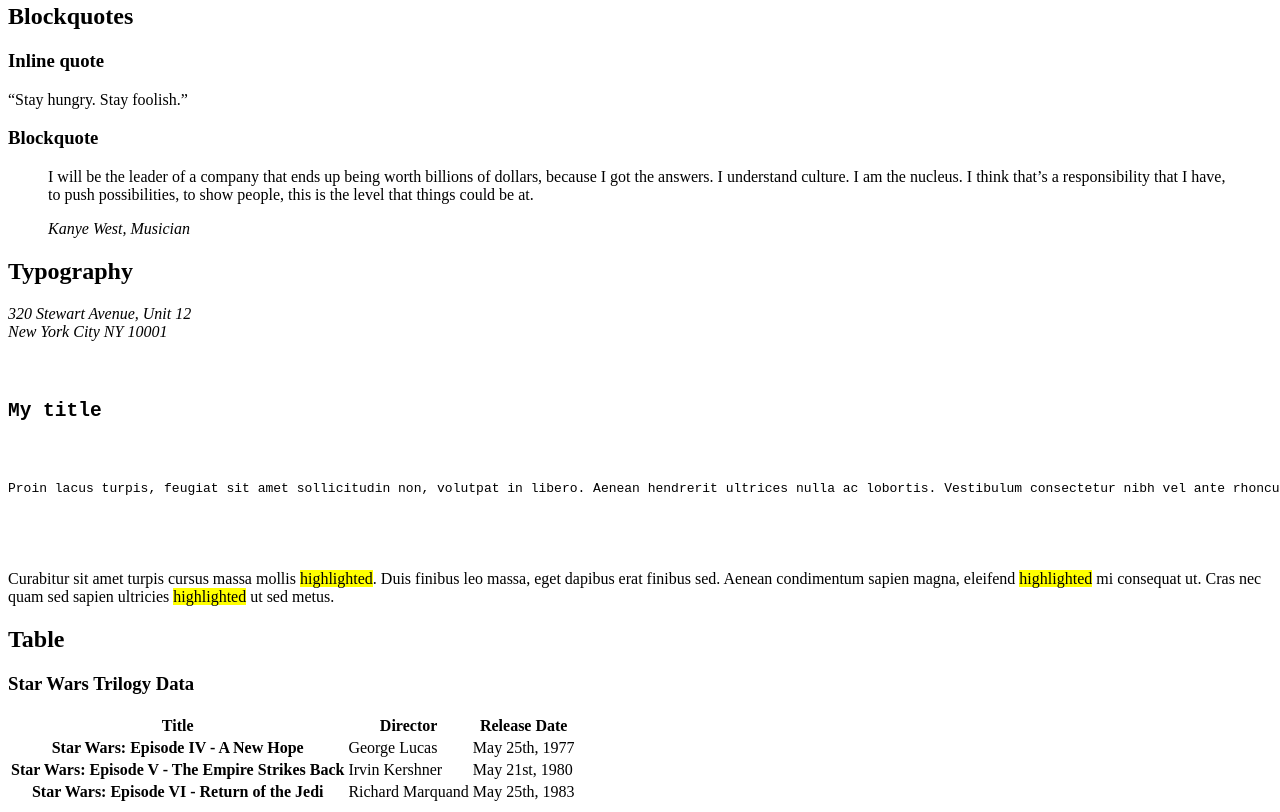
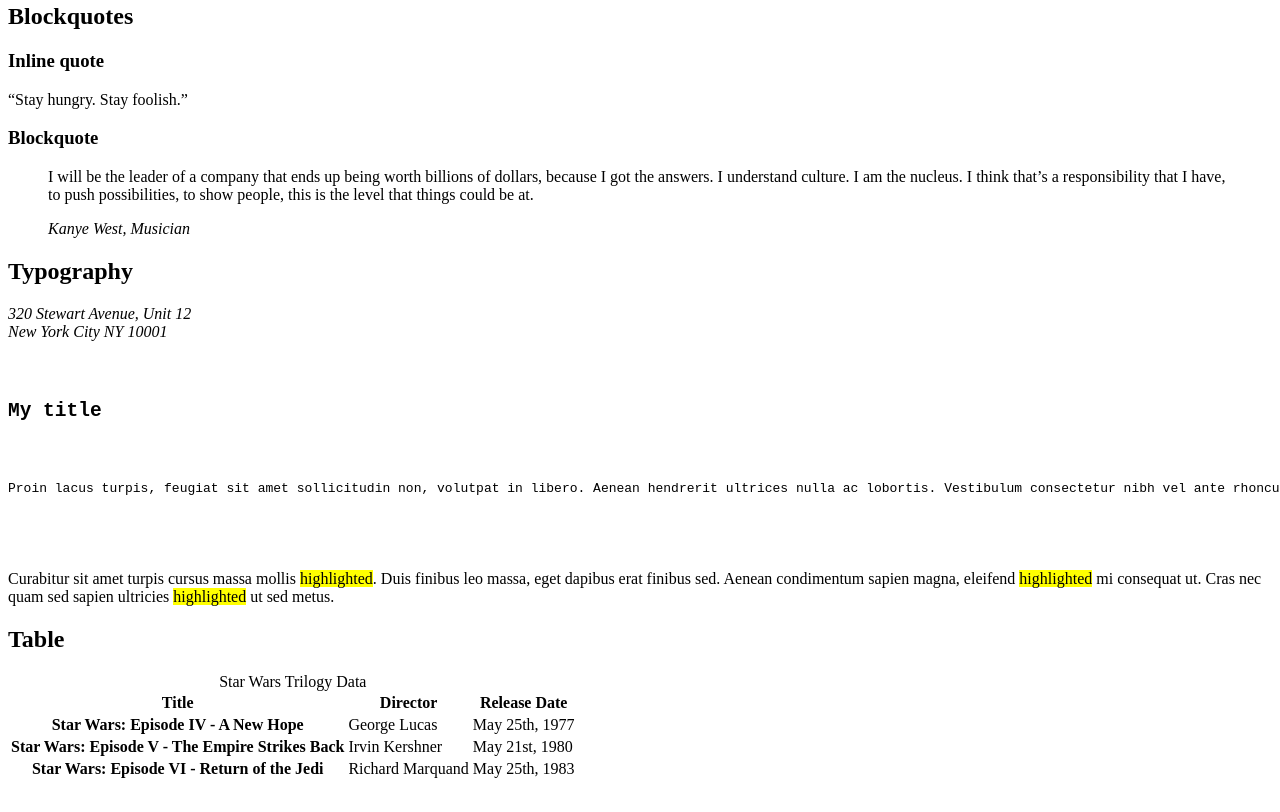
Before and after one commit to ZeroDayPoke/holbertonschool-web_front_end, a plain HTML site: page html_advanced/33-styleguide.html in a window 1280 px wide. Shown: the part 1014-1826 px from the top of the page. After the commit the page ends 1803 px from the top, so only its background shows below. Drawn offline with Linux system fonts and the light colour scheme.

Commit message:
add caption

```diff
--- a/html_advanced/33-styleguide.html
+++ b/html_advanced/33-styleguide.html
@@ -120,8 +120,8 @@
 		<h2>Table</h2>
 		</header>
 		<div>
-		<h3>Star Wars Trilogy Data</h3>
 		<table>
+			<caption>Star Wars Trilogy Data</caption>
 			<thead>
 			<tr>
 				<th scope="col">Title</th>
```
